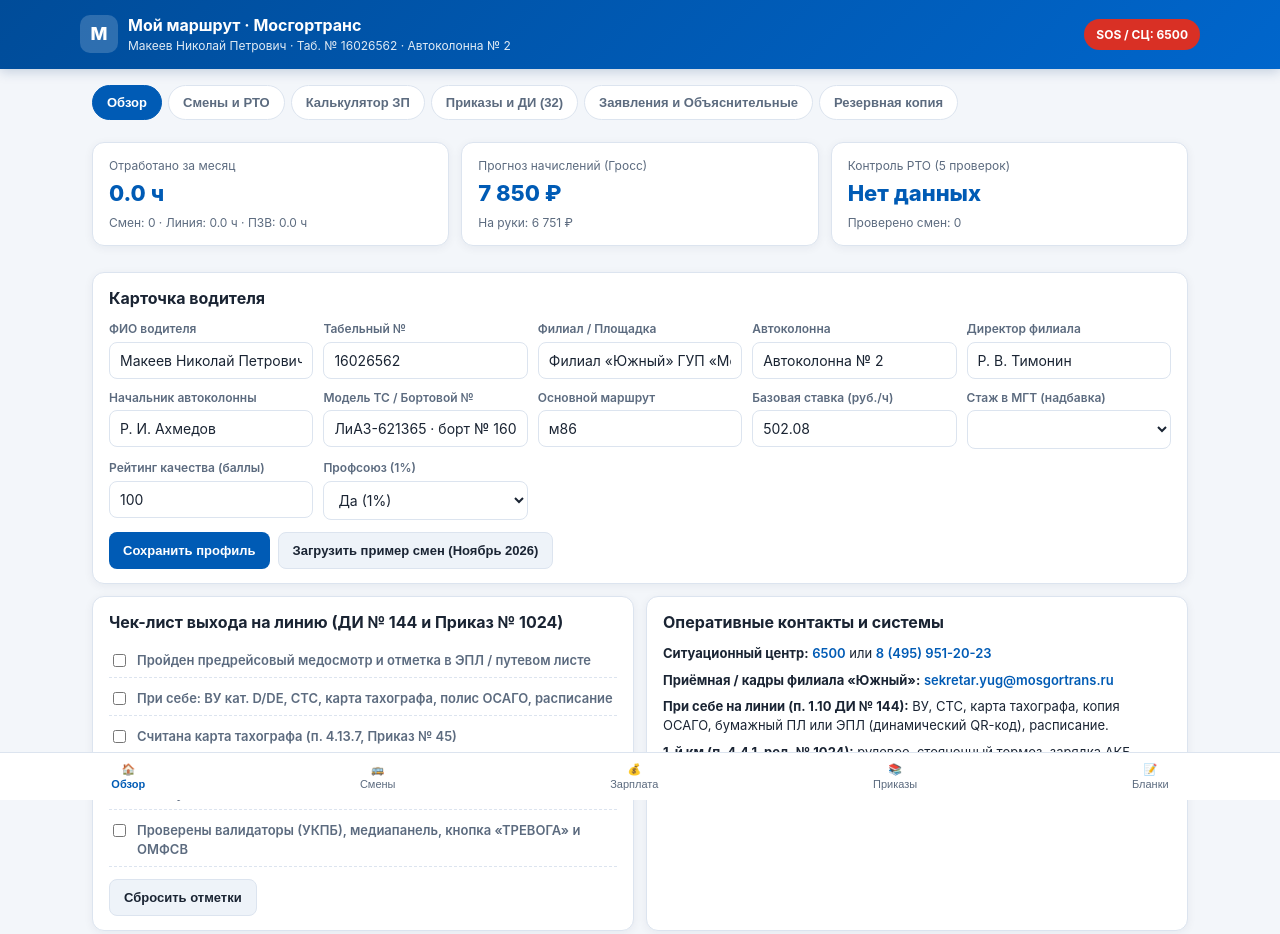
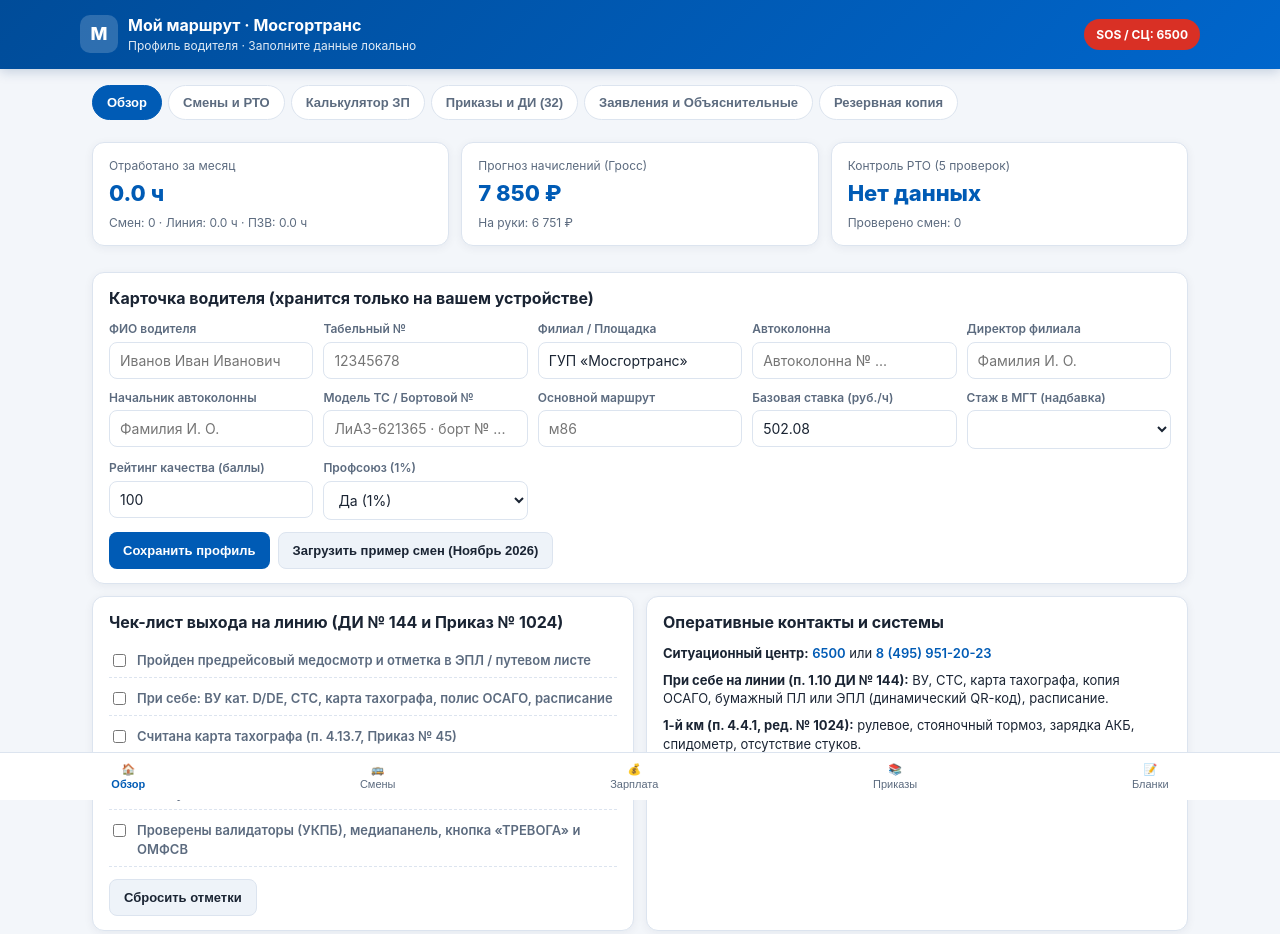
Before and after one commit to 470427-ops/moy-marshrut, a plain HTML site: page index.html in a window 1280 px wide. Drawn offline with Linux system fonts and the light colour scheme.

Commit message:
Anonymize personal driver data in index.html

```diff
--- a/index.html
+++ b/index.html
@@ -73,7 +73,7 @@
       <div class="brand-badge">М</div>
       <div>
         <h1>Мой маршрут · Мосгортранс</h1>
-        <p id="headerSubtitle">Макеев Н. П. · Таб. № 16026562 · Филиал «Южный» а/к № 2</p>
+        <p id="headerSubtitle">Профиль водителя · Заполните данные локально</p>
       </div>
     </div>
     <a class="sos-pill" href="tel:6500">SOS / СЦ: 6500</a>
@@ -95,16 +95,16 @@
       <div class="card"><div class="kpi-label">Контроль РТО (5 проверок)</div><div class="kpi-value" id="kpiRtoStatus">Нет данных</div><div class="kpi-sub" id="kpiRtoSub">Добавьте смены или загрузите пример</div></div>
     </div>
     <div class="card">
-      <h2>Карточка водителя</h2>
+      <h2>Карточка водителя (хранится только на вашем устройстве)</h2>
       <div class="form-grid">
-        <div><label>ФИО водителя</label><input id="profName" /></div>
-        <div><label>Табельный №</label><input id="profTab" /></div>
-        <div><label>Филиал / Площадка</label><input id="profBranch" /></div>
-        <div><label>Автоколонна</label><input id="profCol" /></div>
-        <div><label>Директор филиала</label><input id="profDirector" /></div>
-        <div><label>Начальник автоколонны</label><input id="profColHead" /></div>
-        <div><label>Модель ТС / Бортовой №</label><input id="profBus" /></div>
-        <div><label>Основной маршрут</label><input id="profRoute" /></div>
+        <div><label>ФИО водителя</label><input id="profName" placeholder="Иванов Иван Иванович" /></div>
+        <div><label>Табельный №</label><input id="profTab" placeholder="12345678" /></div>
+        <div><label>Филиал / Площадка</label><input id="profBranch" placeholder="Филиал ГУП «Мосгортранс»" /></div>
+        <div><label>Автоколонна</label><input id="profCol" placeholder="Автоколонна № ..." /></div>
+        <div><label>Директор филиала</label><input id="profDirector" placeholder="Фамилия И. О." /></div>
+        <div><label>Начальник автоколонны</label><input id="profColHead" placeholder="Фамилия И. О." /></div>
+        <div><label>Модель ТС / Бортовой №</label><input id="profBus" placeholder="ЛиАЗ-621365 · борт № ..." /></div>
+        <div><label>Основной маршрут</label><input id="profRoute" placeholder="м86" /></div>
         <div><label>Базовая ставка (руб./ч)</label><input id="profRate" type="number" step="0.01" /></div>
         <div><label>Стаж в МГТ (надбавка)</label><select id="profExp"><option value="0">До 1 года (0%)</option><option value="0.10">От 1 до 5 лет (10%)</option><option value="0.15">От 5 до 10 лет (15%)</option><option value="0.20">Свыше 10 лет (20%)</option></select></div>
         <div><label>Рейтинг качества (баллы)</label><input id="profRating" type="number" min="0" max="100" /></div>
@@ -117,7 +117,7 @@
     </div>
     <div class="grid">
       <div class="card"><h3>Чек-лист выхода на линию (ДИ № 144 и Приказ № 1024)</h3><div id="checklistBox"></div><div class="btn-row"><button class="btn btn-secondary" onclick="resetChecklist()">Сбросить отметки</button></div></div>
-      <div class="card"><h3>Оперативные контакты и системы</h3><p style="font-size:13px;margin:0 0 8px;"><strong>Ситуационный центр:</strong> <a class="doc-link" href="tel:6500">6500</a> или <a class="doc-link" href="tel:+74959512023">8 (495) 951-20-23</a></p><p style="font-size:13px;margin:0 0 8px;"><strong>Приёмная / кадры филиала «Южный»:</strong> <a class="doc-link" href="mailto:sekretar.yug@mosgortrans.ru">sekretar.yug@mosgortrans.ru</a></p><p style="font-size:13px;margin:0 0 8px;"><strong>При себе на линии (п. 1.10 ДИ № 144):</strong> ВУ, СТС, карта тахографа, копия ОСАГО, бумажный ПЛ или ЭПЛ (динамический QR-код), расписание.</p><p style="font-size:13px;margin:0;"><strong>1-й км (п. 4.4.1, ред. № 1024):</strong> рулевое, стояночный тормоз, зарядка АКБ, спидометр, отсутствие стуков.</p></div>
+      <div class="card"><h3>Оперативные контакты и системы</h3><p style="font-size:13px;margin:0 0 8px;"><strong>Ситуационный центр:</strong> <a class="doc-link" href="tel:6500">6500</a> или <a class="doc-link" href="tel:+74959512023">8 (495) 951-20-23</a></p><p style="font-size:13px;margin:0 0 8px;"><strong>При себе на линии (п. 1.10 ДИ № 144):</strong> ВУ, СТС, карта тахографа, копия ОСАГО, бумажный ПЛ или ЭПЛ (динамический QR-код), расписание.</p><p style="font-size:13px;margin:0;"><strong>1-й км (п. 4.4.1, ред. № 1024):</strong> рулевое, стояночный тормоз, зарядка АКБ, спидометр, отсутствие стуков.</p></div>
     </div>
   </section>
   <section id="sec-shifts" class="section">
@@ -172,8 +172,8 @@
       <div class="form-grid">
         <div><label>Шаблон</label><select id="tplType" onchange="buildTemplate()"><option value="explain">Объяснительная по рапорту / штрафу ГИБДД</option><option value="request2027">Запрос документов 2027 (ст. 62 ТК РФ + № 1254)</option><option value="tacho">Заявление на компенсацию карты тахографа (№ 19)</option></select></div>
         <div><label>Дата</label><input id="tplDate" type="date" onchange="buildTemplate()" /></div>
-        <div><label>№ рапорта / постановления</label><input id="tplRaport" placeholder="000844823 от 02.10.2026" oninput="buildTemplate()" /></div>
-        <div><label>Пояснение / видеоматериал</label><input id="tplNote" placeholder="Просмотрено с автобуса № 160294; с рапортом не согласен" oninput="buildTemplate()" /></div>
+        <div><label>№ рапорта / постановления</label><input id="tplRaport" placeholder="№ ... от ..." oninput="buildTemplate()" /></div>
+        <div><label>Пояснение / видеоматериал</label><input id="tplNote" placeholder="Видеоматериал просмотрен; с рапортом не согласен" oninput="buildTemplate()" /></div>
       </div>
       <div style="margin-top:10px;"><label>Готовый текст</label><textarea id="tplOutput"></textarea></div>
       <div class="btn-row"><button class="btn" onclick="copyTemplate()">Копировать</button><button class="btn btn-secondary" onclick="downloadTemplateTxt()">Скачать .txt</button><button class="btn btn-secondary" onclick="window.print()">Печать / PDF</button></div>
@@ -239,7 +239,7 @@ const CHECKLIST_ITEMS = [
   "Проверены валидаторы (УКПБ), медиапанель, кнопка «ТРЕВОГА» и ОМФСВ"
 ];
 const DEFAULT_STATE = {
-  profile: { name: "Макеев Николай Петрович", tab: "16026562", branch: "Филиал «Южный» ГУП «Мосгортранс»", col: "Автоколонна № 2", director: "Р. В. Тимонин", colHead: "Р. И. Ахмедов", bus: "ЛиАЗ-621365 · борт № 160294 (РК11877)", route: "м86", rate: 502.08, exp: 0.10, rating: 100, union: 1 },
+  profile: { name: "", tab: "", branch: "ГУП «Мосгортранс»", col: "", director: "", colHead: "", bus: "", route: "", rate: 502.08, exp: 0.10, rating: 100, union: 1 },
   shifts: [], checklist: [false, false, false, false, false]
 };
 let state = loadState();
@@ -261,7 +261,7 @@ function initProfileUI() {
   document.getElementById("profBus").value = p.bus; document.getElementById("profRoute").value = p.route;
   document.getElementById("profRate").value = p.rate; document.getElementById("profExp").value = String(p.exp);
   document.getElementById("profRating").value = p.rating; document.getElementById("profUnion").value = String(p.union);
-  document.getElementById("headerSubtitle").textContent = `${p.name} · Таб. № ${p.tab} · ${p.col}`;
+  document.getElementById("headerSubtitle").textContent = p.name ? `${p.name}${p.tab ? " · Таб. № " + p.tab : ""}${p.col ? " · " + p.col : ""}` : "Профиль водителя · Заполните данные локально";
 }
 function saveProfile() {
   state.profile = { name: document.getElementById("profName").value.trim(), tab: document.getElementById("profTab").value.trim(), branch: document.getElementById("profBranch").value.trim(), col: document.getElementById("profCol").value.trim(), director: document.getElementById("profDirector").value.trim(), colHead: document.getElementById("profColHead").value.trim(), bus: document.getElementById("profBus").value.trim(), route: document.getElementById("profRoute").value.trim(), rate: parseFloat(document.getElementById("profRate").value) || 502.08, exp: parseFloat(document.getElementById("profExp").value) || 0, rating: parseFloat(document.getElementById("profRating").value) || 0, union: parseInt(document.getElementById("profUnion").value, 10) || 0 };
@@ -333,7 +333,8 @@ function toggleCheck(idx, val) { state.checklist[idx] = val; persist(); }
 function resetChecklist() { state.checklist = CHECKLIST_ITEMS.map(() => false); persist(); renderChecklist(); }
 function buildTemplate() {
   const t = document.getElementById("tplType").value, d = document.getElementById("tplDate").value || new Date().toISOString().slice(0,10), rap = document.getElementById("tplRaport").value.trim() || "№ _________", note = document.getElementById("tplNote").value.trim() || "Видеоматериал просмотрен; с рапортом не согласен", p = state.profile;
-  document.getElementById("tplOutput").value = t === "explain" ? `Директору ${p.branch} ${p.director}\nОт водителя ${p.col} ${p.name}, Таб. № ${p.tab}\n\nОБЪЯСНИТЕЛЬНАЯ\n\n${d} я работал(а) на автобусе (${p.bus}) по маршруту № ${p.route}.\nПо существу обращения / рапорта ${rap} поясняю следующее:\n${note}.\n\nДата: ${d}\nПодпись: ____________ / ${p.name}` : t === "request2027" ? `Руководству ${p.branch}\nОт водителя ${p.col} ${p.name}, Таб. № ${p.tab}\n\nЗАЯВЛЕНИЕ О ПРЕДОСТАВЛЕНИИ ДОКУМЕНТОВ (ст. 62 ТК РФ)\n\nПрошу предоставить для проверки режима рабочего времени и графика сменности на 2027 год (Приказ № 1254 от 03.11.2026):\n1. Код режима, трудовой договор, доп. соглашения.\n2. Именной график на 2027 год и дату доведения.\n3. Маршрутные расписания, табели, путевые листы, ГЛОНАСС, медосмотры.\n4. ПВТР, Коллективный договор и документы об оплате труда на 2027 год.\n\nДата: ${d}\nПодпись: ____________ / ${p.name}` : `Директору ${p.branch} ${p.director}\nОт водителя ${p.col} ${p.name}, Таб. № ${p.tab}\n\nЗАЯВЛЕНИЕ\n\nНа основании Приказа № 19 от 15.01.2026 прошу компенсировать затраты на карту водителя для тахографа (до 5 000 руб.).\n\nДата: ${d}\nПодпись: ____________ / ${p.name}`;
+  const fn = p.name || "____________________", tb = p.tab || "________", br = p.branch || "ГУП «Мосгортранс»", cl = p.col || "а/к № ___", dr = p.director || "________________", bs = p.bus || "____________", rt = p.route || "____";
+  document.getElementById("tplOutput").value = t === "explain" ? `Директору ${br} ${dr}\nОт водителя ${cl} ${fn}, Таб. № ${tb}\n\nОБЪЯСНИТЕЛЬНАЯ\n\n${d} я работал(а) на автобусе (${bs}) по маршруту № ${rt}.\nПо существу обращения / рапорта ${rap} поясняю следующее:\n${note}.\n\nДата: ${d}\nПодпись: ____________ / ${fn}` : t === "request2027" ? `Руководству ${br}\nОт водителя ${cl} ${fn}, Таб. № ${tb}\n\nЗАЯВЛЕНИЕ О ПРЕДОСТАВЛЕНИИ ДОКУМЕНТОВ (ст. 62 ТК РФ)\n\nПрошу предоставить для проверки режима рабочего времени и графика сменности на 2027 год (Приказ № 1254 от 03.11.2026):\n1. Код режима, трудовой договор, доп. соглашения.\n2. Именной график на 2027 год и дату доведения.\n3. Маршрутные расписания, табели, путевые листы, ГЛОНАСС, медосмотры.\n4. ПВТР, Коллективный договор и документы об оплате труда на 2027 год.\n\nДата: ${d}\nПодпись: ____________ / ${fn}` : `Директору ${br} ${dr}\nОт водителя ${cl} ${fn}, Таб. № ${tb}\n\nЗАЯВЛЕНИЕ\n\nНа основании Приказа № 19 от 15.01.2026 прошу компенсировать затраты на карту водителя для тахографа (до 5 000 руб.).\n\nДата: ${d}\nПодпись: ____________ / ${fn}`;
 }
 function copyTemplate() { const el = document.getElementById("tplOutput"); el.select(); navigator.clipboard?.writeText(el.value); alert("Скопировано"); }
 function downloadTemplateTxt() { const blob = new Blob([document.getElementById("tplOutput").value], { type: "text/plain;charset=utf-8" }); const a = document.createElement("a"); a.href = URL.createObjectURL(blob); a.download = "mosgortrans_document.txt"; a.click(); }
```
